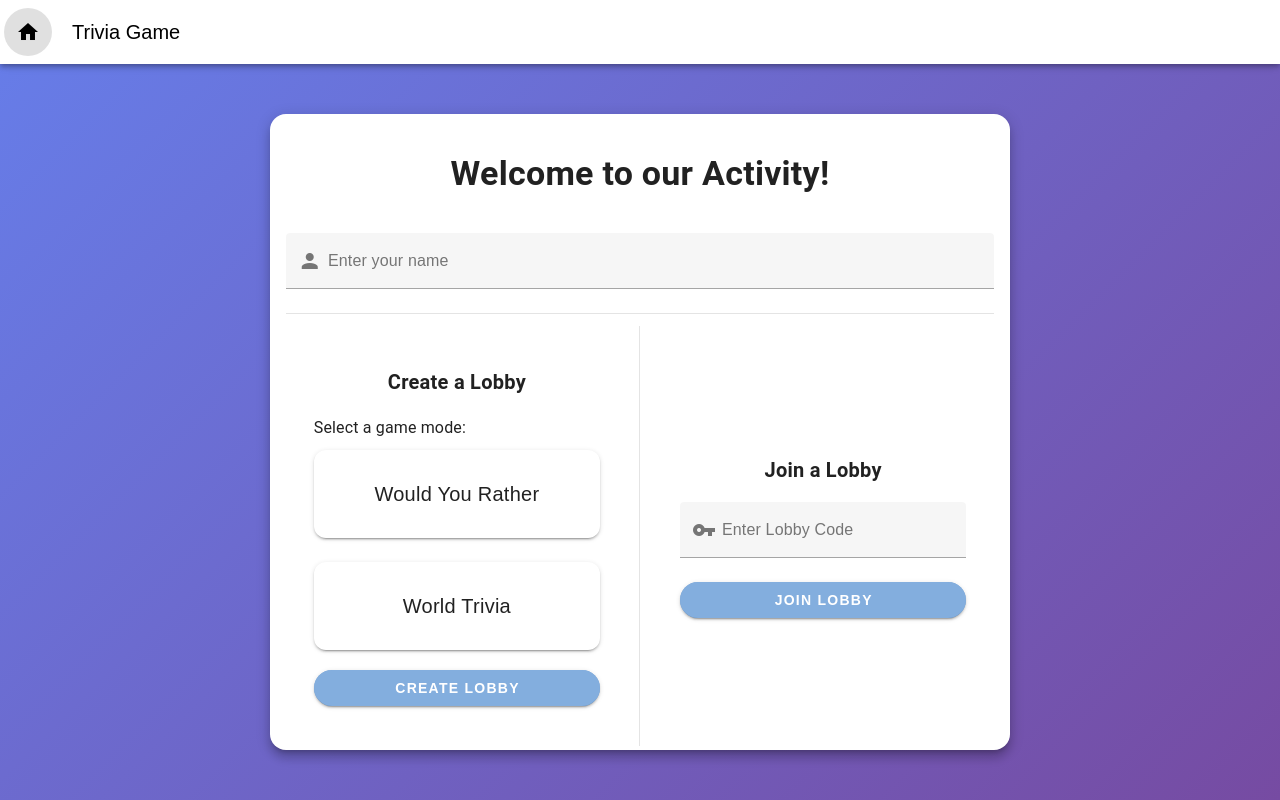
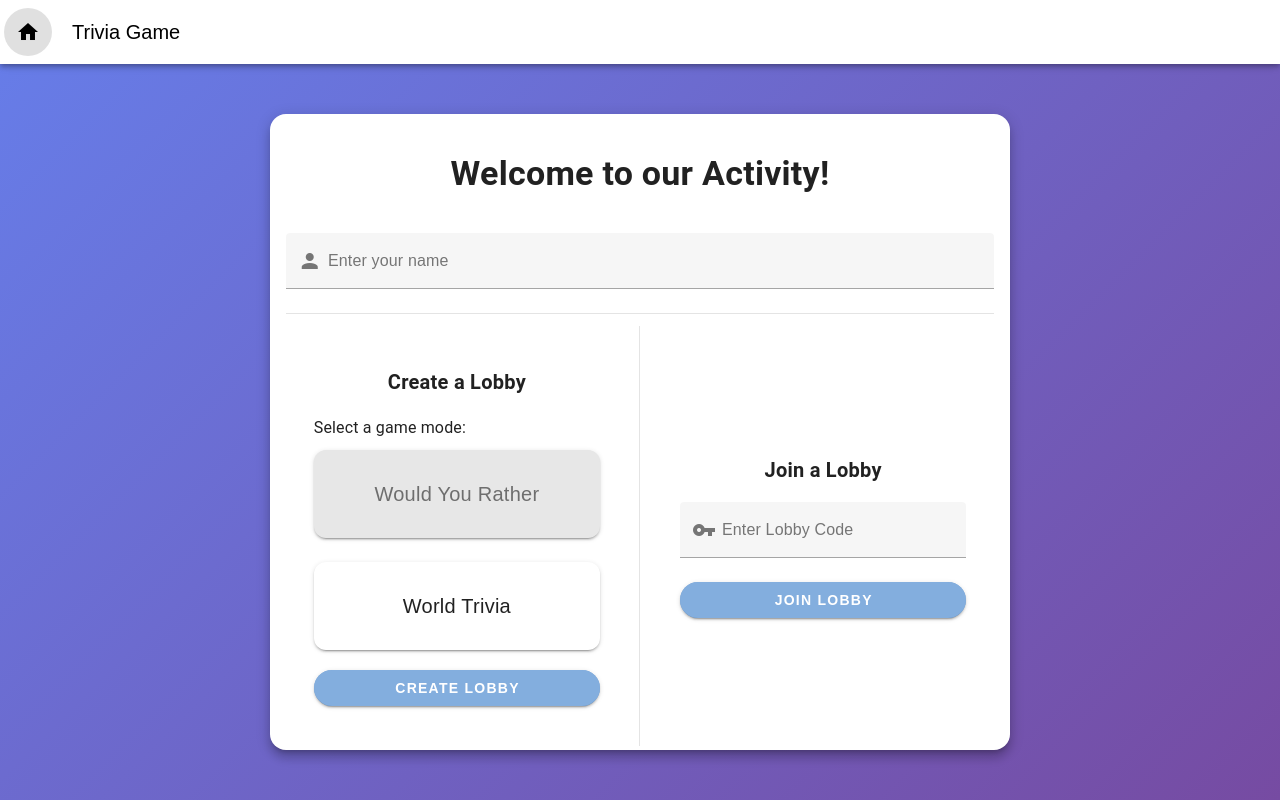
Before and after one commit to pfquestel/Trivia-Game, a Vue app: page / in a window 1280 px wide. Built offline with nearby package versions, Linux system fonts and the light colour scheme; no server answers.

Commit message:
Fixed issues with routing

```diff
--- a/package.json
+++ b/package.json
@@ -12,6 +12,7 @@
   },
   "dependencies": {
     "@mdi/font": "^7.4.47",
+    "crypto-js": "^4.2.0",
     "firebase": "^11.2.0",
     "nanoid": "^5.0.9",
     "vue": "^3.5.13",
--- a/src/firebase.ts
+++ b/src/firebase.ts
@@ -1,55 +1,38 @@
 import { initializeApp, type FirebaseOptions } from "firebase/app";
-import { getAuth, setPersistence, browserSessionPersistence, signInAnonymously, signOut, type Auth } from "firebase/auth";
-import { getFirestore, collection, addDoc, Firestore } from "firebase/firestore";
-
-async function decrypt(text: string, key: string): Promise<string> {
-  const parts = text.split(':');
-  const iv = new Uint8Array(parts.shift().match(/.{1,2}/g).map(byte => parseInt(byte, 16)));
-  const encryptedData = new Uint8Array(parts.join(':').match(/.{1,2}/g).map(byte => parseInt(byte, 16)));
-
-  const keyBuffer = new Uint8Array(key.match(/.{1,2}/g).map(byte => parseInt(byte, 16)));
-
-  const cryptoKey = await window.crypto.subtle.importKey(
-      "raw",
-      keyBuffer,
-      { name: "AES-CBC", length: 256 },
-      false,
-      ["decrypt"]
-  );
-
-  const decryptedBuffer = await window.crypto.subtle.decrypt(
-      { name: "AES-CBC", iv: iv },
-      cryptoKey,
-      encryptedData
-  );
-
-  return new TextDecoder().decode(decryptedBuffer);
-}
+import { getAuth, setPersistence, browserSessionPersistence, signInAnonymously, signOut } from "firebase/auth";
+import { getFirestore, collection, addDoc } from "firebase/firestore";
+import CryptoJS from "crypto-js";
 
 // Get the encrypted config from environment variables
 const encryptedConfig = import.meta.env.VITE_FIREBASE_ENCRYPTED;
 const encryptionKey = import.meta.env.VITE_FIREBASE_KEY;
 
-var auth: Auth;
-var db: Firestore;
+// **Synchronous Decryption Function**
+function decryptAES(cipherText: string, key: string): string {
+    const keyBytes = CryptoJS.enc.Hex.parse(key);
+    const cipherParts = cipherText.split(":");
+    const iv = CryptoJS.enc.Hex.parse(cipherParts[0]);
+    const encryptedData = CryptoJS.enc.Hex.parse(cipherParts[1]);
 
-// Decrypt and initialize Firebase
-decrypt(encryptedConfig, encryptionKey).then(decryptedConfig => {
-  const firebaseConfig = JSON.parse(decryptedConfig);
+    const decrypted = CryptoJS.AES.decrypt(
+        { ciphertext: encryptedData },
+        keyBytes,
+        { iv: iv, mode: CryptoJS.mode.CBC, padding: CryptoJS.pad.Pkcs7 }
+    );
 
-  console.log(firebaseConfig);
+    return decrypted.toString(CryptoJS.enc.Utf8);
+}
 
-  const app = initializeApp(firebaseConfig);
-  auth = getAuth(app);
-  db = getFirestore(app);
+// **Decrypt Firebase Config Synchronously**
+const firebaseConfig: FirebaseOptions = JSON.parse(decryptAES(encryptedConfig, encryptionKey));
 
-  signInAnonymously(auth).then((user) => {
-    console.log("User signed in anonymously", user);
-  });
+// **Initialize Firebase Immediately**
+const app = initializeApp(firebaseConfig);
+const auth = getAuth(app);
+const db = getFirestore(app);
 
-  console.log("Firebase initialized successfully.");
-}).catch(error => {
-  console.error("Error decrypting Firebase config:", error);
+signInAnonymously(auth).then((user) => {
+  console.log("User signed in anonymously", user);
 });
 
 // Temporary for testing
--- a/src/router/index.ts
+++ b/src/router/index.ts
@@ -1,4 +1,4 @@
-import { createRouter, createWebHistory } from "vue-router";
+import { createRouter, createWebHashHistory } from "vue-router";
 import Home from "../views/Home.vue";
 import Lobby from "../views/Lobby.vue";
 import Game from "../views/Game.vue";
@@ -12,7 +12,7 @@ const routes = [
 ];
 
 const router = createRouter({
-  history: createWebHistory(),
+  history: createWebHashHistory("/Trivia-Game/"),
   routes,
 });
 
--- a/src/views/Game.vue
+++ b/src/views/Game.vue
@@ -96,7 +96,7 @@
 import { ref, onMounted, computed } from "vue";
 import { doc, onSnapshot, updateDoc, getDocs, query, collection, where, arrayUnion } from "firebase/firestore";
 import { db, auth } from "../firebase";
-import { useRouter } from "vue-router";
+import { useRouter, useRoute } from "vue-router";
 
 const showEndGameDialog = ref(false);
 const currentQuestion = ref({ question: "", answers: [] });
@@ -109,8 +109,9 @@ const isAdmin = ref(false);
 const questions = ref([]);
 const selectedAnswer = ref(null); // Tracks the selected answer
 const players = ref([]);
-const lobbyId = new URLSearchParams(window.location.search).get("id");
 const router = useRouter();
+const route = useRoute();
+const lobbyId = route.query.id;
 
 // Computed property to check if all players have answered
 const allAnswered = computed(() => {
--- a/src/views/Home.vue
+++ b/src/views/Home.vue
@@ -31,6 +31,7 @@
                   <v-card
                     :class="['mode-card', { 'selected-card': selectedMode === mode.value }, 'pa-5']"
                     elevation="2"
+                    :disabled="mode.disabled"
                     @click="selectMode(mode.value)"
                   >
                     <v-card-title class="text-center">{{ mode.label }}</v-card-title>
@@ -98,7 +99,7 @@
   const selectedMode = ref("");
   const lobbyCode = ref("");
   const modes = ref([
-    { label: "Would You Rather", value: "would_you_rather" },
+    { label: "Would You Rather", value: "would_you_rather", disabled: true },
     { label: "World Trivia", value: "world_trivia" },
   ]);
 
@@ -181,4 +182,8 @@ const joinLobby = async () => {
     background-color: rgb(55, 55, 184);
     color: white;
   }
+
+  .mode-card.v-card--disabled {
+    background-color: #e7e7e7;
+  }
   </style>
--- a/src/views/Leaderboard.vue
+++ b/src/views/Leaderboard.vue
@@ -81,14 +81,15 @@
 import { ref, computed, onMounted } from "vue";
 import { doc, onSnapshot, getDocs, query, collection, where } from "firebase/firestore";
 import { db } from "../firebase";
+import { useRoute } from "vue-router";
 
-const mode = ref(new URLSearchParams(window.location.search).get("mode"));
 const players = ref([]);
 const answers = ref([]);
 const questions = ref([]);
 const totalQuestions = ref(0);
-
-const lobbyId = new URLSearchParams(window.location.search).get("id");
+const route = useRoute();
+const mode = route.query.mode;
+const lobbyId = route.query.id;
 
 onMounted(async () => {
   const lobbyDoc = doc(db, "lobbies", lobbyId);
--- a/src/views/Lobby.vue
+++ b/src/views/Lobby.vue
@@ -40,17 +40,18 @@
 
   <script setup>
   import { ref, onMounted } from "vue";
-  import { useRouter } from "vue-router";
+  import { useRouter, useRoute } from "vue-router";
   import { doc, onSnapshot, updateDoc } from "firebase/firestore";
   import { db, auth } from "../firebase";
 
   const players = ref([]);
   const isAdmin = ref(false);
-  const mode = ref(new URLSearchParams(window.location.search).get("mode"));
   const router = useRouter();
-  const lobbyId = new URLSearchParams(window.location.search).get("id");
   const lobbyCode = ref("");
   const isStarted = ref(false);
+  const route = useRoute();
+  const mode = route.query.mode;
+  const lobbyId = route.query.id;
 
   onMounted(() => {
     const lobbyDoc = doc(db, "lobbies", lobbyId);
--- a/vite.config.ts
+++ b/vite.config.ts
@@ -4,7 +4,7 @@ import vue from '@vitejs/plugin-vue'
 // https://vite.dev/config/
 export default defineConfig({
   plugins: [vue()],
-  //base: '/Trivia-Game/',  // Match your GitHub repository name
+  base: '/Trivia-Game/',  // Match your GitHub repository name
   build: {
       outDir: 'dist'
   },
```
Also changed, not shown: 1 other file (tests, documents, lock files or other folders).
